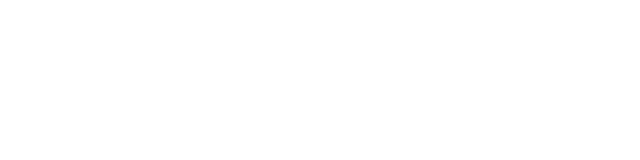
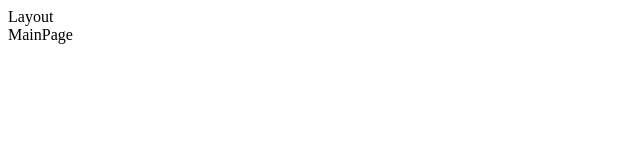
Before and after one commit to AndreyKholopov/library, a React (Create React App) app: page / in a window 1280 px wide. Shown: the top 160 px of the page, without its empty margins (0-640 px from the left). Built offline with nearby package versions, Linux system fonts and the light colour scheme.

Commit message:
add router

```diff
--- a/src/App.js
+++ b/src/App.js
@@ -1,7 +1,9 @@
+import { RouterProvider } from "react-router-dom";
+import router from "./Router";
+
 function App() {
   return (
-    <div>
-    </div>
+    <RouterProvider router={router} />
   );
 }
 
--- /dev/null
+++ b/src/Router.js
@@ -0,0 +1,14 @@
+import { Route, createBrowserRouter, createRoutesFromElements } from "react-router-dom"
+
+import Layout from "./components/Layout"
+
+import MainPage from "./pages/MainPage"
+
+const router = createBrowserRouter(createRoutesFromElements(
+  <Route path="/" element={<Layout />}>
+    <Route index element={<MainPage />} />
+    <Route path="*" element={<MainPage />} />
+  </Route>
+))
+
+export default router
--- /dev/null
+++ b/src/components/Layout.js
@@ -0,0 +1,15 @@
+import { Outlet } from "react-router-dom";
+
+function Layout() {
+  return (
+    <>
+      <div>Layout</div>
+
+      <main>
+        <Outlet />
+      </main>
+    </>
+  );
+}
+
+export default Layout;
--- a/src/index.js
+++ b/src/index.js
@@ -1,7 +1,6 @@
 import React from 'react';
 import ReactDOM from 'react-dom/client';
 import App from './App';
-import reportWebVitals from './reportWebVitals';
 
 const root = ReactDOM.createRoot(document.getElementById('root'));
 root.render(
@@ -9,8 +8,3 @@ root.render(
     <App />
   </React.StrictMode>
 );
-
-// If you want to start measuring performance in your app, pass a function
-// to log results (for example: reportWebVitals(console.log))
-// or send to an analytics endpoint. Learn more: https://bit.ly/CRA-vitals
-reportWebVitals();
--- /dev/null
+++ b/src/pages/MainPage.js
@@ -0,0 +1,7 @@
+function MainPage() {
+  return (
+    <div>MainPage</div>
+  );
+}
+
+export default MainPage;
--- a/src/reportWebVitals.js
+++ /dev/null
@@ -1,13 +0,0 @@
-const reportWebVitals = onPerfEntry => {
-  if (onPerfEntry && onPerfEntry instanceof Function) {
-    import('web-vitals').then(({ getCLS, getFID, getFCP, getLCP, getTTFB }) => {
-      getCLS(onPerfEntry);
-      getFID(onPerfEntry);
-      getFCP(onPerfEntry);
-      getLCP(onPerfEntry);
-      getTTFB(onPerfEntry);
-    });
-  }
-};
-
-export default reportWebVitals;
```
